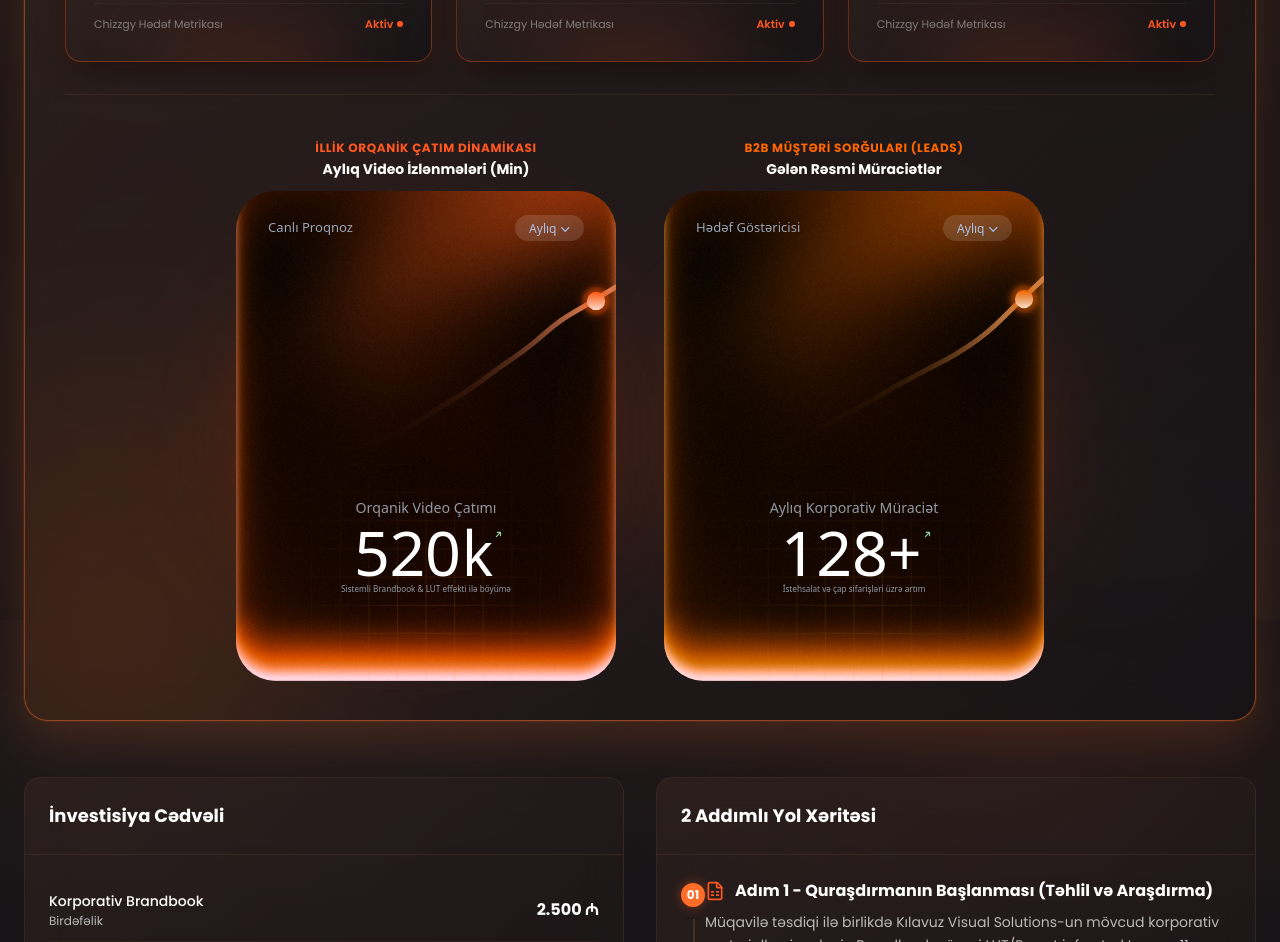
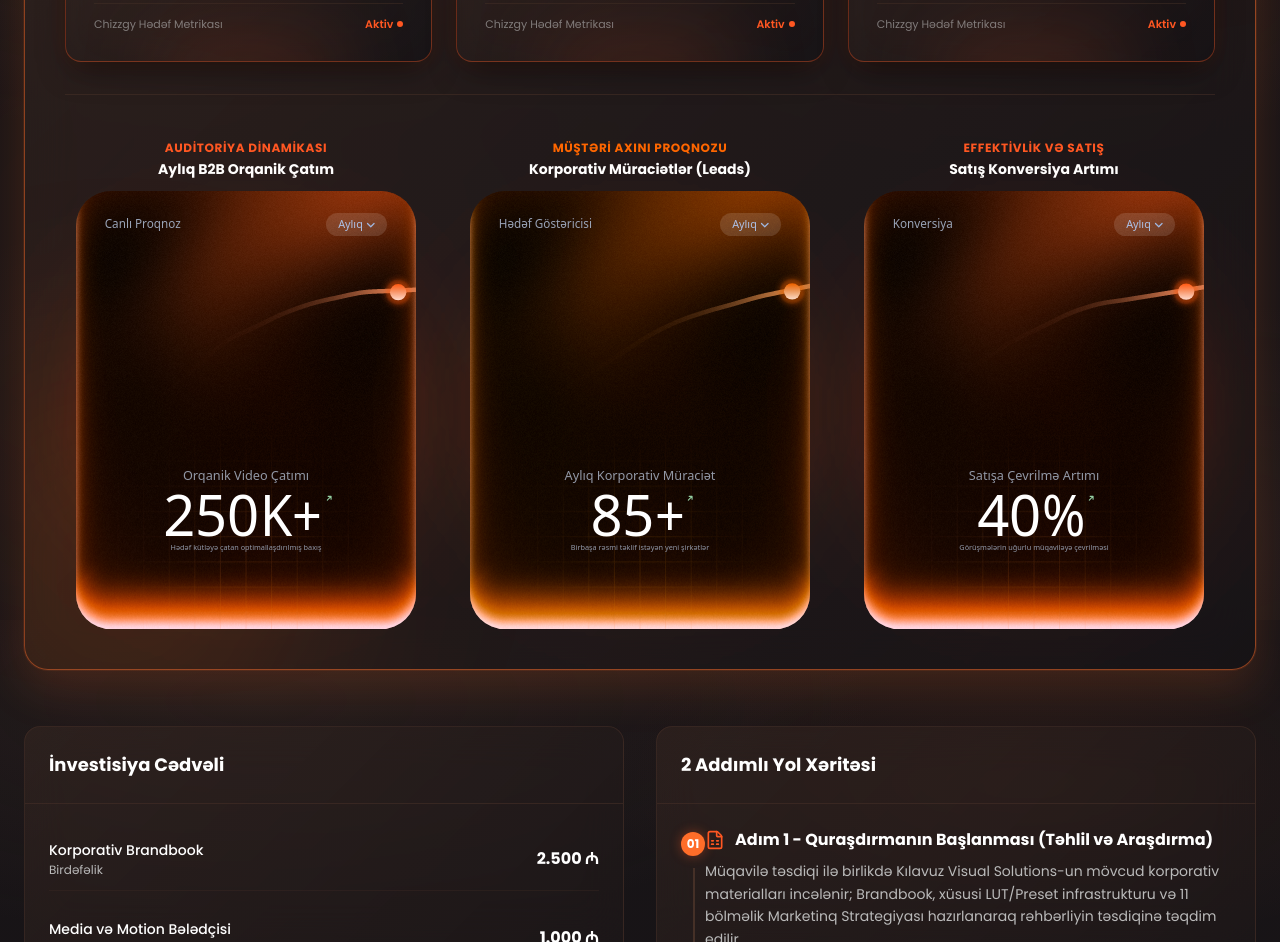
Before and after one commit to KuraiL004/chizzgy-presentation-kilavuz, a Next.js app: page / in a window 1280 px wide. Shown: the part 8180-9122 px from the top of the page. Built offline with nearby package versions, Linux system fonts and the light colour scheme.

Commit message:
feat: align 3 peak-chart dashboards directly corresponding to the 3 metric indicator cards above

```diff
--- a/app/components/YatirimSection.tsx
+++ b/app/components/YatirimSection.tsx
@@ -35,7 +35,7 @@ const steps = [
   },
 ]
 
-// 3 Ədəd B2B İndikator / Göstərici Kartı
+// 3 Ədəd B2B İndikator / Göstərici Kartı (Yuxarıdakı kartlar)
 const indicatorCards = [
   {
     id: 'card-1',
@@ -63,60 +63,88 @@ const indicatorCards = [
   },
 ]
 
-// Kılavuz Visual Solutions üçün xüsusi böyümə proqnozu məlumatları
-const GROWTH_DATA: Record<
+// 3 Ədəd Dashboard üçün dövrlər üzrə məlumatlar:
+// 1. Aylıq B2B Orqanik Çatım (250K+)
+// 2. Korporativ Müraciətlər - Leads (85+)
+// 3. Satış Konversiya Artımı (+40%)
+const THREE_DASHBOARDS_DATA: Record<
   string,
   {
+    // 1. Orqanik Çatım
     reachData: number[]
+    reachLabels: string[]
+    reachValue: number
+
+    // 2. Korporativ Müraciətlər
     leadsData: number[]
-    reachLabels: string[]
     leadsLabels: string[]
-    reachPeak: number
-    leadsPeak: number
+    leadsValue: number
+
+    // 3. Satış Konversiya Artımı
+    conversionData: number[]
+    conversionLabels: string[]
+    conversionValue: number
   }
 > = {
   Həftəlik: {
-    reachData: [12, 18, 25, 42, 68, 95, 120],
+    reachData: [25, 45, 70, 110, 160, 210, 250],
     reachLabels: ['B.e', 'Ç.a', 'Çər', 'C.a', 'Cüm', 'Şən', 'Baz'],
-    reachPeak: 120,
-    leadsData: [1, 2, 2, 4, 7, 9, 14],
+    reachValue: 250,
+
+    leadsData: [8, 15, 24, 38, 52, 68, 85],
     leadsLabels: ['B.e', 'Ç.a', 'Çər', 'C.a', 'Cüm', 'Şən', 'Baz'],
-    leadsPeak: 14,
+    leadsValue: 85,
+
+    conversionData: [12, 16, 22, 28, 33, 37, 40],
+    conversionLabels: ['B.e', 'Ç.a', 'Çər', 'C.a', 'Cüm', 'Şən', 'Baz'],
+    conversionValue: 40,
   },
   Aylıq: {
-    reachData: [15, 22, 35, 55, 80, 120, 180, 240, 310, 380, 460, 520],
+    reachData: [35, 50, 75, 105, 140, 175, 195, 215, 230, 240, 248, 250],
     reachLabels: ['Ay 1', 'Ay 2', 'Ay 3', 'Ay 4', 'Ay 5', 'Ay 6', 'Ay 7', 'Ay 8', 'Ay 9', 'Ay 10', 'Ay 11', 'Ay 12'],
-    reachPeak: 520,
-    leadsData: [3, 5, 8, 14, 22, 35, 48, 62, 75, 88, 105, 128],
+    reachValue: 250,
+
+    leadsData: [12, 18, 26, 35, 44, 53, 62, 69, 74, 78, 82, 85],
     leadsLabels: ['Ay 1', 'Ay 2', 'Ay 3', 'Ay 4', 'Ay 5', 'Ay 6', 'Ay 7', 'Ay 8', 'Ay 9', 'Ay 10', 'Ay 11', 'Ay 12'],
-    leadsPeak: 128,
+    leadsValue: 85,
+
+    conversionData: [8, 12, 16, 21, 25, 29, 32, 35, 37, 38, 39, 40],
+    conversionLabels: ['Ay 1', 'Ay 2', 'Ay 3', 'Ay 4', 'Ay 5', 'Ay 6', 'Ay 7', 'Ay 8', 'Ay 9', 'Ay 10', 'Ay 11', 'Ay 12'],
+    conversionValue: 40,
   },
   İllik: {
-    reachData: [45, 120, 280, 520],
+    reachData: [60, 125, 195, 250],
     reachLabels: ['Q1', 'Q2', 'Q3', 'Q4'],
-    reachPeak: 520,
-    leadsData: [12, 38, 75, 128],
+    reachValue: 250,
+
+    leadsData: [20, 42, 66, 85],
     leadsLabels: ['Q1', 'Q2', 'Q3', 'Q4'],
-    leadsPeak: 128,
+    leadsValue: 85,
+
+    conversionData: [14, 24, 34, 40],
+    conversionLabels: ['Q1', 'Q2', 'Q3', 'Q4'],
+    conversionValue: 40,
   },
 }
 
 export default function YatirimSection() {
   const [period, setPeriod] = React.useState('Aylıq')
-  const [chartWidth, setChartWidth] = React.useState(380)
+  const [chartWidth, setChartWidth] = React.useState(340)
 
   React.useEffect(() => {
     const handleResize = () => {
       if (typeof window === 'undefined') return
       const w = window.innerWidth
-      if (w < 480) {
-        setChartWidth(Math.max(280, w - 70))
-      } else if (w < 768) {
-        setChartWidth(380)
-      } else if (w < 1200) {
+      if (w < 440) {
+        setChartWidth(Math.max(260, w - 60))
+      } else if (w < 640) {
         setChartWidth(340)
+      } else if (w < 1024) {
+        setChartWidth(360)
+      } else if (w < 1280) {
+        setChartWidth(310)
       } else {
-        setChartWidth(380)
+        setChartWidth(340)
       }
     }
     handleResize()
@@ -124,7 +152,7 @@ export default function YatirimSection() {
     return () => window.removeEventListener('resize', handleResize)
   }, [])
 
-  const currentGrowth = GROWTH_DATA[period] || GROWTH_DATA['Aylıq']
+  const currentData = THREE_DASHBOARDS_DATA[period] || THREE_DASHBOARDS_DATA['Aylıq']
 
   return (
     <section className="py-24 relative">
@@ -150,7 +178,7 @@ export default function YatirimSection() {
           </h2>
         </FadeUp>
 
-        {/* 1. İNTERAKTİV PROQNOZ VƏ NƏTİCƏ DASHBOARD-U (PEAK CHART ANIMATION) */}
+        {/* 1. İNTERAKTİV PROQNOZ VƏ 3 ƏDƏD DASHBOARD (PEAK CHARTS) */}
         <FadeUp delay={0.12} className="mb-14">
           <div className="glass-card-elevated rounded-3xl p-6 sm:p-10 border border-[#FF5722]/50 relative overflow-hidden">
             {/* Arxa plan narıncı parıltı effekti */}
@@ -173,7 +201,7 @@ export default function YatirimSection() {
                   </p>
                 </div>
 
-                {/* Dəqiqliklə Hizalanmış 3 Ədəd Yan-yana / Responsiv B2B İndikator Kartı */}
+                {/* Yuxarıdakı Dəqiqliklə Hizalanmış 3 Ədəd B2B İndikator Kartı */}
                 <div className="grid grid-cols-1 md:grid-cols-3 gap-4 lg:gap-6">
                   {indicatorCards.map((card, idx) => {
                     const IconComponent = card.icon
@@ -241,57 +269,83 @@ export default function YatirimSection() {
                 </div>
               </div>
 
-              {/* Peak Charts Yan-yana / Adaptiv */}
-              <div className="flex flex-col lg:flex-row items-center justify-center gap-8 lg:gap-12">
-                {/* 1-ci Qrafik: Aylıq Sosial Media Çatımı */}
-                <div className="flex flex-col items-center">
+              {/* AŞAĞIDAKI 3 ƏDƏD ANIMASIYALI DASHBOARD (Yuxarıdakı 3 Metrikanı Təmsil Edir) */}
+              <div className="grid grid-cols-1 lg:grid-cols-3 gap-8 items-start justify-items-center">
+                {/* 1-ci Dashboard: Aylıq B2B Orqanik Çatım (250K+) */}
+                <div className="flex flex-col items-center w-full">
                   <div className="mb-3 text-center">
                     <span className="text-xs font-bold text-[#FF5722] tracking-wider uppercase">
-                      İllik Orqanik Çatım Dinamikası
+                      AUDİTORİYA DİNAMİKASI
                     </span>
-                    <h4 className="text-white font-bold text-sm">Aylıq Video İzlənmələri (Min)</h4>
+                    <h4 className="text-white font-bold text-sm">Aylıq B2B Orqanik Çatım</h4>
                   </div>
                   <PeakChart
                     width={chartWidth}
                     accent="#FF5722"
-                    data={currentGrowth.reachData}
-                    labels={currentGrowth.reachLabels}
-                    value={currentGrowth.reachPeak}
-                    valueSuffix="k"
+                    data={currentData.reachData}
+                    labels={currentData.reachLabels}
+                    value={currentData.reachValue}
+                    valueSuffix="K+"
                     decimals={0}
                     title="Orqanik Video Çatımı"
-                    caption="Sistemli Brandbook & LUT effekti ilə böyümə"
+                    caption="Hədəf kütləyə çatan optimallaşdırılmış baxış"
                     updatedText="Canlı Proqnoz"
                     periods={['Həftəlik', 'Aylıq', 'İllik']}
                     period={period}
                     onPeriodChange={setPeriod}
-                    formatValue={(v) => `${Math.round(v)}k`}
+                    formatValue={(v) => `${Math.round(v)}K+`}
                   />
                 </div>
 
-                {/* 2-ci Qrafik: B2B Korporativ Sifariş Sorğuları */}
-                <div className="flex flex-col items-center">
+                {/* 2-ci Dashboard: Korporativ Müraciətlər - Leads (85+) */}
+                <div className="flex flex-col items-center w-full">
                   <div className="mb-3 text-center">
                     <span className="text-xs font-bold text-[#FF6600] tracking-wider uppercase">
-                      B2B Müştəri Sorğuları (Leads)
+                      MÜŞTƏRİ AXINI PROQNOZU
                     </span>
-                    <h4 className="text-white font-bold text-sm">Gələn Rəsmi Müraciətlər</h4>
+                    <h4 className="text-white font-bold text-sm">Korporativ Müraciətlər (Leads)</h4>
                   </div>
                   <PeakChart
                     width={chartWidth}
                     accent="#FF6600"
-                    data={currentGrowth.leadsData}
-                    labels={currentGrowth.leadsLabels}
-                    value={currentGrowth.leadsPeak}
+                    data={currentData.leadsData}
+                    labels={currentData.leadsLabels}
+                    value={currentData.leadsValue}
                     valueSuffix="+"
                     decimals={0}
                     title="Aylıq Korporativ Müraciət"
-                    caption="İstehsalat və çap sifarişləri üzrə artım"
+                    caption="Birbaşa rəsmi təklif istəyən yeni şirkətlər"
                     updatedText="Hədəf Göstəricisi"
                     periods={['Həftəlik', 'Aylıq', 'İllik']}
                     period={period}
                     onPeriodChange={setPeriod}
-                    formatValue={(v) => `${Math.round(v)} müraciət`}
+                    formatValue={(v) => `${Math.round(v)}+ müraciət`}
+                  />
+                </div>
+
+                {/* 3-cü Dashboard: Satış Konversiya Artımı (+40%) */}
+                <div className="flex flex-col items-center w-full">
+                  <div className="mb-3 text-center">
+                    <span className="text-xs font-bold text-[#FF5722] tracking-wider uppercase">
+                      EFFEKTİVLİK VƏ SATIŞ
+                    </span>
+                    <h4 className="text-white font-bold text-sm">Satış Konversiya Artımı</h4>
+                  </div>
+                  <PeakChart
+                    width={chartWidth}
+                    accent="#FF5722"
+                    data={currentData.conversionData}
+                    labels={currentData.conversionLabels}
+                    value={currentData.conversionValue}
+                    valueSuffix="%"
+                    decimals={0}
+                    title="Satışa Çevrilmə Artımı"
+                    caption="Görüşmələrin uğurlu müqaviləyə çevrilməsi"
+                    updatedText="Konversiya"
+                    periods={['Həftəlik', 'Aylıq', 'İllik']}
+                    period={period}
+                    onPeriodChange={setPeriod}
+                    formatValue={(v) => `+${Math.round(v)}%`}
                   />
                 </div>
               </div>
```
